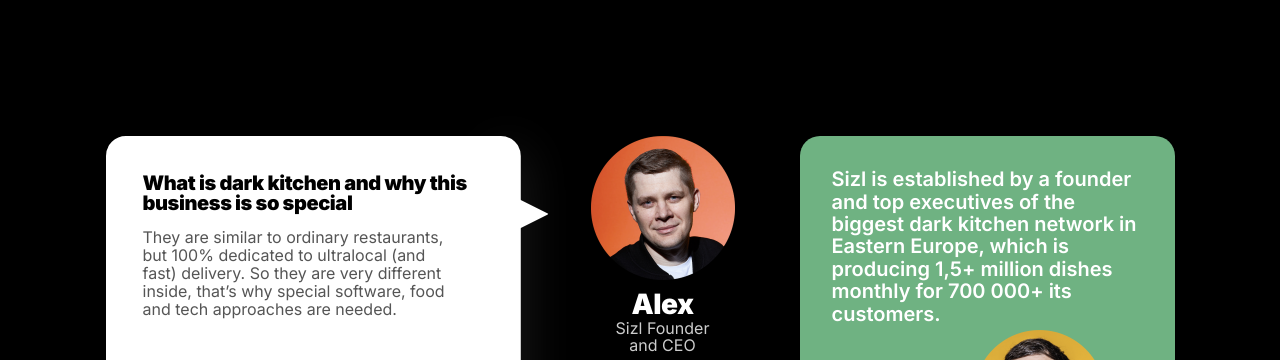
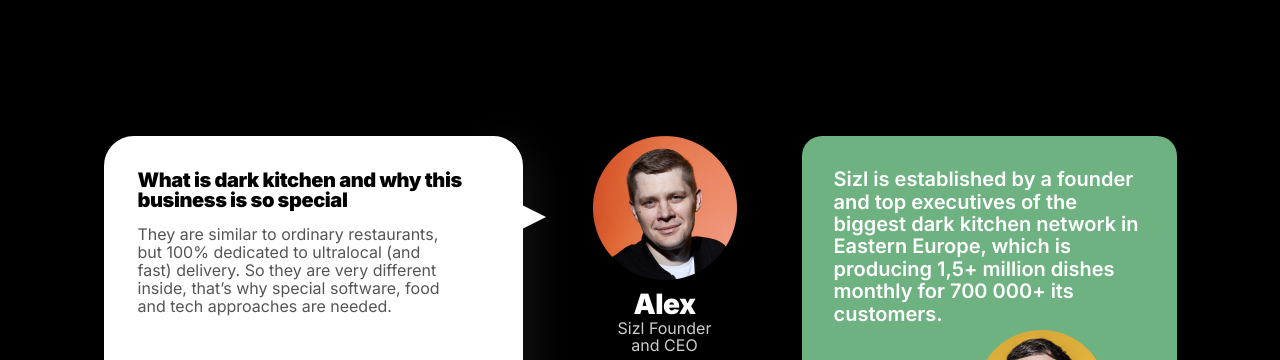
Before and after one commit to mmoresun/sizl, a plain HTML site: page index.html in a window 1280 px wide. Shown: the part 362-722 px from the top of the page. Drawn offline with Linux system fonts and the light colour scheme.

Commit message:
fix: talk bubble bugs fixed

```diff
--- a/style.css
+++ b/style.css
@@ -512,7 +512,11 @@
     flex-direction: row;
     margin-right: 70px;
     width: 415px;
-    height: 310px;
+    height: 308px;
+    background-color: white;
+    border-radius: 30px;
+    border: 2px white solid;
+
 
 }
 
@@ -523,10 +527,10 @@
     width: 395px;
     background-color: rgb(255, 255, 255);
 
-    border: 5px rgb(255, 255, 255) solid;
+    border-bottom: 1px rgb(255, 255, 255) solid;
     padding-left: 32px;
     padding-top: 32px;
-    border-radius: 20px 0px 00px 20px;
+    border-radius: 30px 0px 00px 30px;
 
 
 }
@@ -566,6 +570,7 @@
     width: 184px;
     height: 48px;
     margin-top: 44px;
+
 }
 
 .our_faces_cloud_content>button:hover {
@@ -583,14 +588,15 @@
     border: 0.5px solid rgba(0, 0, 0, 0.24);
     box-shadow: 0px 12px 48px rgba(255, 255, 255, 0.16);
     transform: matrix(-1, 0, 0, 1, 0, 0);
-    border-radius: 20px 0px 0px 20px;
+    border-radius: 30px 0px 0px 35px;
 
-    border: white 2px solid;
+    border: rgb(255, 255, 255) 4px solid;
 
 }
 
 
 .our__faces_cloud_main:after {
+
     content: "";
     position: absolute;
     right: 100%;
@@ -600,10 +606,7 @@
     border-top: 15px solid transparent;
     border-right: 30px solid white;
     border-bottom: 15px solid transparent;
-    border-end-start-radius: 20px;
-
-
-
+    border-end-start-radius: 2px;
 }
 
 
```
